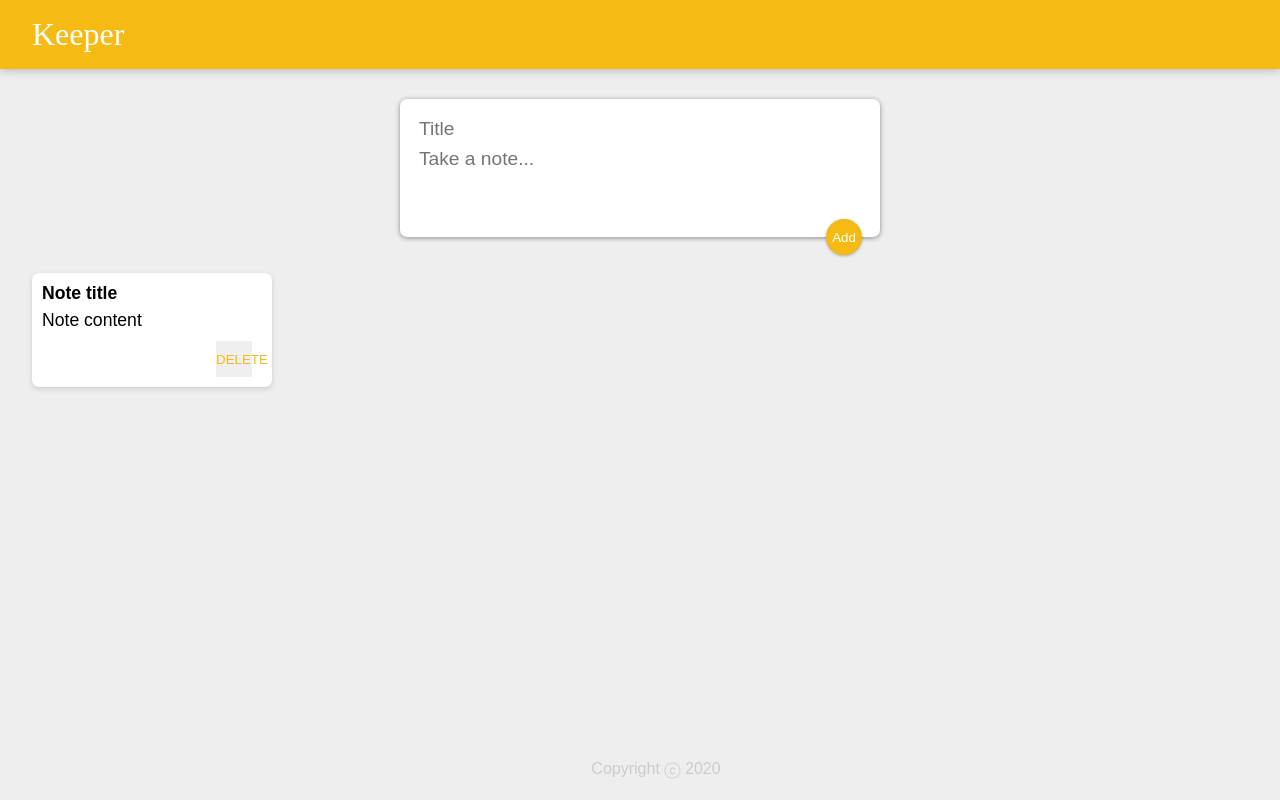
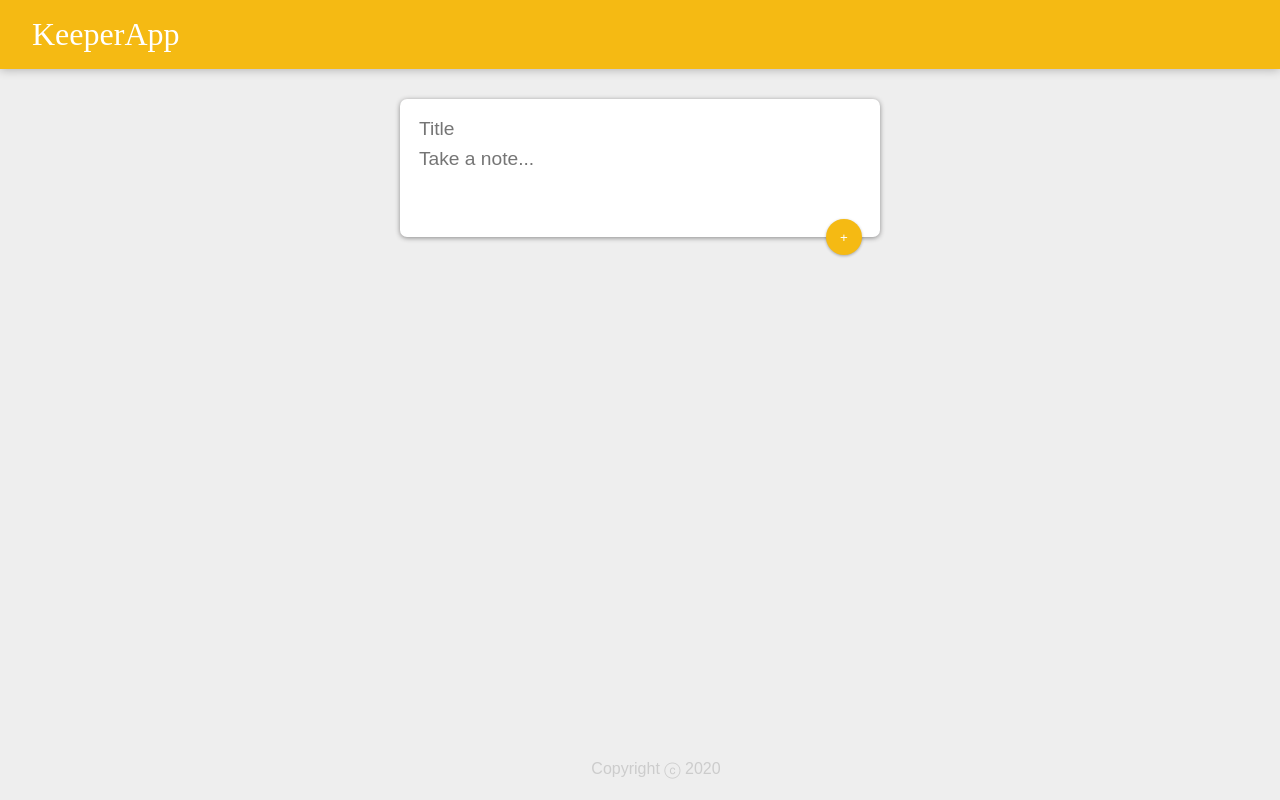
Before and after one commit to TheoBernard97/react-gh-pages, a React (Create React App) app: page / in a window 1280 px wide. Built offline with nearby package versions, Linux system fonts and the light colour scheme.

Commit message:
Feature : Add & delete notes

```diff
--- a/public/index.html
+++ b/public/index.html
@@ -5,10 +5,7 @@
     <link rel="icon" href="%PUBLIC_URL%/favicon.ico" />
     <meta name="viewport" content="width=device-width, initial-scale=1" />
     <meta name="theme-color" content="#000000" />
-    <meta
-      name="description"
-      content="Web site created using create-react-app"
-    />
+    <meta name="description" content="Note-taking Web Application" />
     <link rel="apple-touch-icon" href="%PUBLIC_URL%/logo192.png" />
     <!--
       manifest.json provides metadata used when your web app is installed on a
--- a/src/components/App.jsx
+++ b/src/components/App.jsx
@@ -5,11 +5,35 @@ import Note from "./Note";
 import CreateArea from "./CreateArea";
 
 function App() {
+  const [noteList, setNoteList] = React.useState([]);
+
+  function addNote(note) {
+    setNoteList(prevNotes => {
+      return [...prevNotes, note];
+    });
+  }
+
+  function deleteNote(id) {
+    setNoteList(prevNotes => {
+      return prevNotes.filter((note, index) => {
+        return index !== id;
+      });
+    });
+  }
+
   return (
     <div>
       <Header />
-      <CreateArea />
-      <Note key={1} title="Note title" content="Note content" />
+      <CreateArea addNote={addNote} />
+      {noteList.map((note, index) => (
+        <Note
+          key={index}
+          id={index}
+          title={note.title}
+          content={note.content}
+          deleteNote={deleteNote}
+        />
+      ))}
       <Footer />
     </div>
   );
--- a/src/components/CreateArea.jsx
+++ b/src/components/CreateArea.jsx
@@ -1,12 +1,47 @@
 import React from "react";
 
-function CreateArea() {
+function CreateArea(props) {
+  const [note, setNote] = React.useState({
+    title: "",
+    content: ""
+  });
+
+  function handleChange(event) {
+    const { name, value } = event.target;
+
+    setNote(prevValue => {
+      return { ...prevValue, [name]: value };
+    });
+  }
+
   return (
     <div>
       <form>
-        <input name="title" placeholder="Title" />
-        <textarea name="content" placeholder="Take a note..." rows="3" />
-        <button>Add</button>
+        <input
+          name="title"
+          placeholder="Title"
+          onChange={handleChange}
+          value={note.title}
+        />
+        <textarea
+          name="content"
+          placeholder="Take a note..."
+          rows="3"
+          onChange={handleChange}
+          value={note.content}
+        />
+        <button
+          onClick={event => {
+            event.preventDefault();
+            props.addNote(note);
+            setNote({
+              title: "",
+              content: ""
+            });
+          }}
+        >
+          +
+        </button>
       </form>
     </div>
   );
--- a/src/components/Header.jsx
+++ b/src/components/Header.jsx
@@ -3,7 +3,7 @@ import React from "react";
 function Header() {
   return (
     <header>
-      <h1>Keeper</h1>
+      <h1>KeeperApp</h1>
     </header>
   );
 }
--- a/src/components/Note.jsx
+++ b/src/components/Note.jsx
@@ -5,7 +5,13 @@ function Note(props) {
     <div className="note">
       <h1>{props.title}</h1>
       <p>{props.content}</p>
-      <button>DELETE</button>
+      <button
+        onClick={() => {
+          props.deleteNote(props.id);
+        }}
+      >
+        DELETE
+      </button>
     </div>
   );
 }
--- a/src/index.css
+++ b/src/index.css
@@ -58,11 +58,11 @@ footer p {
 .note button {
   position: relative;
   float: right;
-  margin-right: 10px;
+  margin-right: 2px;
+  padding: 5px;
   color: #f5ba13;
   border: none;
-  width: 36px;
-  height: 36px;
+  border-radius: 3px;
   cursor: pointer;
   outline: none;
 }
```
